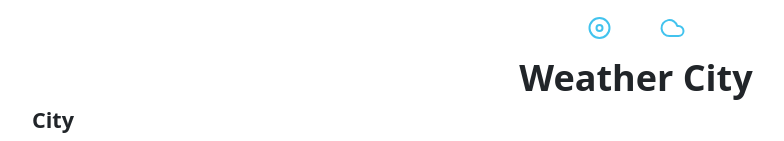
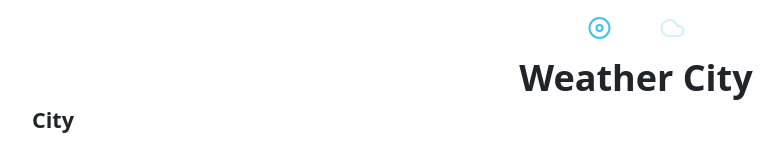
Before and after one commit to CristiianGB/Test-Frontend-Universal-Plastic, a React (Vite) app: page /weather-city in a window 1280 px wide. Shown: the top 141 px of the page, without its empty margins (4-788 px from the left). Built offline with nearby package versions, Linux system fonts and the light colour scheme.

Commit message:
all feats added

```diff
--- a/src/components/Navbar.jsx
+++ b/src/components/Navbar.jsx
@@ -1,4 +1,4 @@
-import React from "react";
+import React, { useState } from "react";
 import { Link } from "react-router-dom";
 import "../styles/navbarStyles.css"
 import locationIcon from "../assets/locationIcon.svg"
@@ -10,6 +10,11 @@ import {
 } from "@/components/ui/navigation-menu"
 
 const Navbar = () => {
+    const [activeLocation, setActiveLocation] = useState(true)
+    const [activeWeather, setActiveWeather] = useState(false)
+    const unactive = "opacity-25"
+
+
     return (
         <>
             <div className="container-fluid">
@@ -17,13 +22,25 @@ const Navbar = () => {
                     <div className="col-12 d-flex justify-content-center">
                         <NavigationMenu>
                             <NavigationMenuList>
-                                <NavigationMenuItem className="mx-4">
+                                <NavigationMenuItem
+                                onClick={()=>{
+                                    setActiveLocation(true)
+                                    setActiveWeather(false)
+                                }}
+                                className={`mx-4 ${activeLocation && !activeWeather ? "" : unactive}`}
+                                >
                                     <Link to="/">
                                             <img src={locationIcon} alt="location icon" />
                                             <tool-tip role="tool-tip">Location</tool-tip>
                                     </Link>
                                 </NavigationMenuItem>
-                                <NavigationMenuItem className="mx-4">
+                                <NavigationMenuItem
+                                onClick={()=>{
+                                    setActiveLocation(false)
+                                    setActiveWeather(true)
+                                }}
+                                className={`mx-4 ${activeWeather && !activeLocation ? "" : unactive}`}
+                                >
                                     <Link to="/weather-city">
                                             <img src={weatherIcon} alt="weather icon" />
                                             <tool-tip role="tool-tip">Weather</tool-tip>
--- a/src/components/Weather.jsx
+++ b/src/components/Weather.jsx
@@ -30,7 +30,7 @@ const Weather = (props) => {
                     </div>
                     <div className="col-6 weather-description">
                         <h5 className="weather-title">DESCRIPTION</h5>
-                        <p className="weather-info mt-2">{props.weatherTypeDescription}: {props.weatherClouds}%</p>
+                        <p className="weather-info mt-2">{props.weatherTypeDescription}: {props.weatherClouds}</p>
                     </div>
                 </div>
                 <Separator className="my-2" />
--- a/src/styles/weatherStyles.css
+++ b/src/styles/weatherStyles.css
@@ -3,6 +3,7 @@
     border-radius: .5rem;
     padding: 1.5rem;
 }
+
 .weather-photo{
     object-fit: contain;
     min-width: 38px;
```
